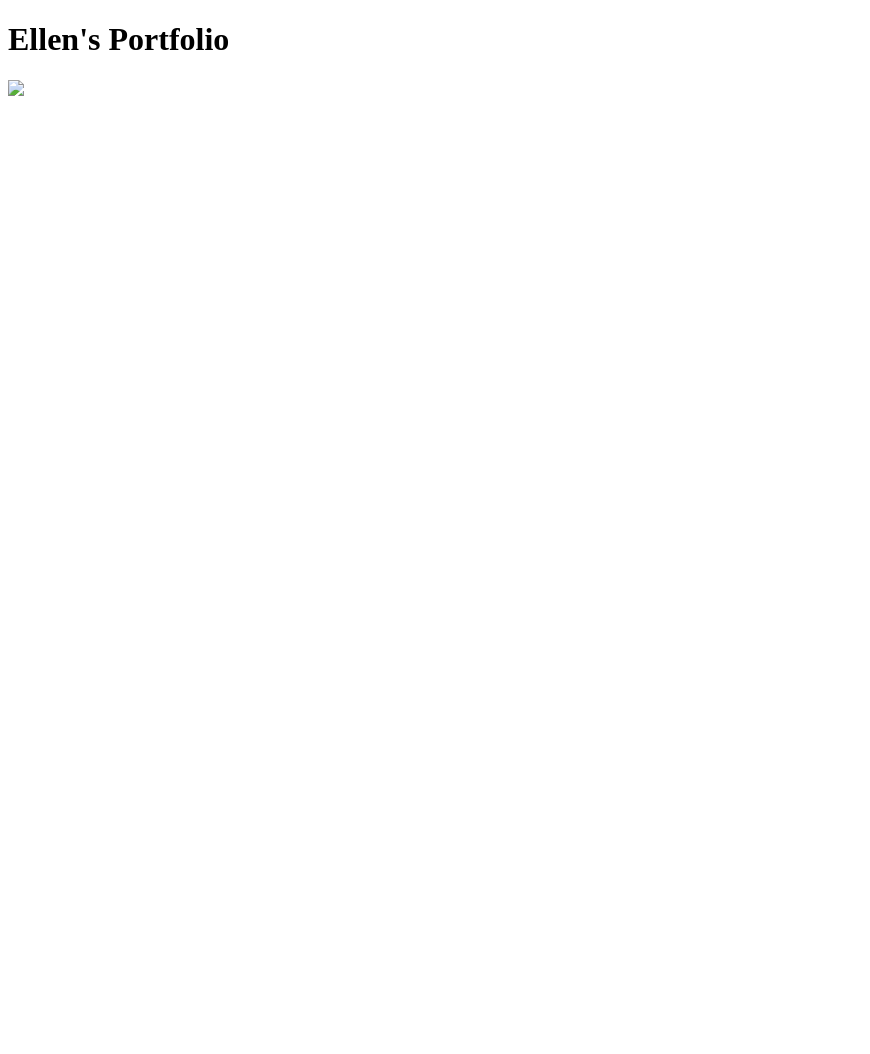
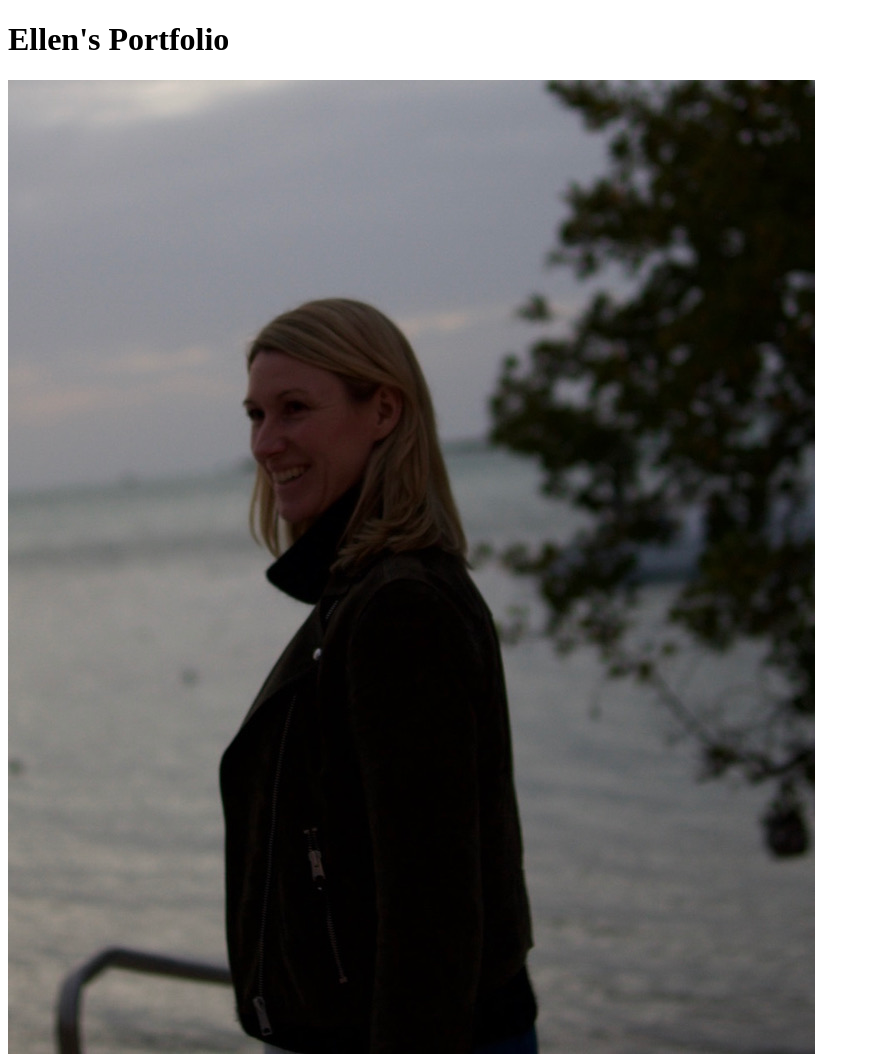
Before and after one commit to EllSyn/EllSyn.github.io, a plain HTML site: page index.html in a window 1280 px wide. Shown: the whole page, without its empty margins (0-870 px from the left). Before the commit the page ends 800 px from the top, so only its background shows below. Drawn offline with Linux system fonts and the light colour scheme.

Commit message:
Update index.html

```diff
--- a/index.html
+++ b/index.html
@@ -8,6 +8,6 @@
 </head>
 <body>
    <h1>Ellen's Portfolio</h1>
-   <img src="./bioPicture.jpeg"/>
+   <img src="./bioPicture1.jpeg"/>
 </body>
 </html>
```
